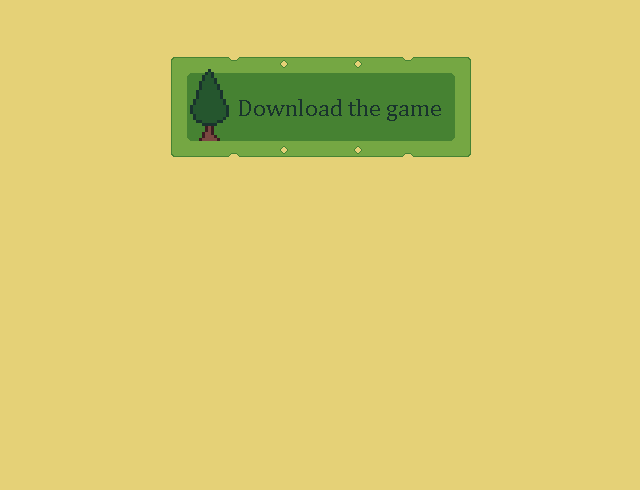
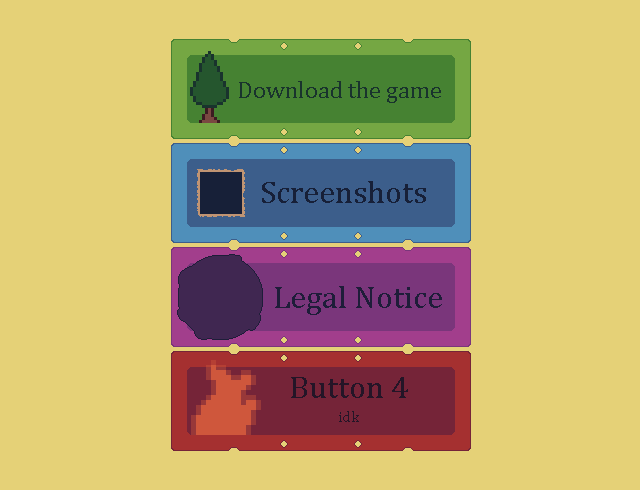
Before and after one commit to PastevaEstima/pastevaestima, a plain HTML site: page index.html in a window 1280 px wide. Shown: the part 280-770 px from the top of the page, without its empty margins (319-959 px from the left). Drawn offline with Linux system fonts and the light colour scheme.

Commit message:
Update index.html

```diff
--- a/index.html
+++ b/index.html
@@ -24,7 +24,7 @@
 
 <h1>Pasteva & Estima</h1>
 
-<br><br>
+<br>
 
   <a href="dowload.html">
     <img src="download_button_inactive.png"
@@ -34,6 +34,30 @@
          height="100"
          alt="Button">
 </a>
+  <a href="screenshots.html">
+    <img src="screenshots_button_inactive.png"
+         onmouseover="this.src='screenshots_button_active.png';"
+         onmouseout="this.src='screenshots_button_inactive.png';"
+         width="300"
+         height="100"
+         alt="Button">
+</a>
+  <a href="legal.html">
+    <img src="impressum_button_inactive.png"
+         onmouseover="this.src='impressum_button_active.png';"
+         onmouseout="this.src='impressum_button_inactive.png';"
+         width="300"
+         height="100"
+         alt="Button">
+</a>
+  <a href="page4.html">
+    <img src="button4_button_inactive.png"
+         onmouseover="this.src='button4_button_active.png';"
+         onmouseout="this.src='button4_button_inactive.png';"
+         width="300"
+         height="100"
+         alt="Button">
+</a>
 
 </body>
 </html>
```
